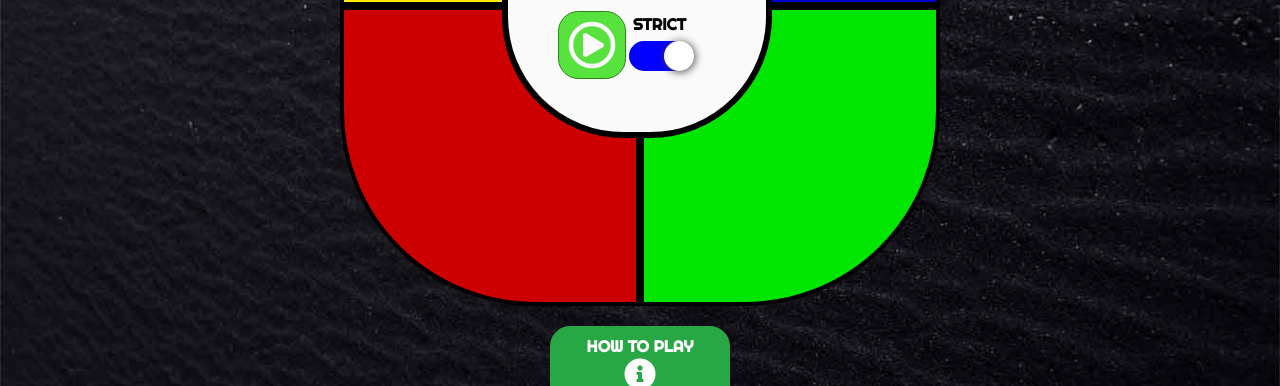
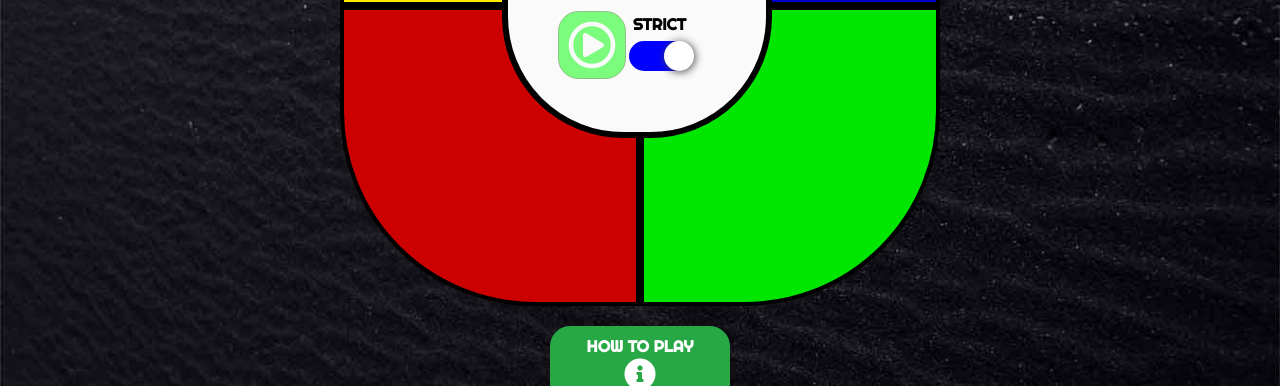
Before and after one commit to 5803emma/milestone2-simongame, a plain HTML site: page index.html in a window 1280 px wide. In both pictures the pointer is over the element 592 px from the left and 458 px from the top of the page. Shown: the part 414-800 px from the top of the page. Drawn offline with nearby package versions, Linux system fonts and the light colour scheme.

Commit message:
Add hover transition to play button on game board

```diff
--- a/assets/css/style.css
+++ b/assets/css/style.css
@@ -185,7 +185,12 @@ body {
     width: 68px;
     border-radius: 30%;
     border: solid 1px #298417;
+    transition: 0.3s;
+}
 
+.start-btn:hover {
+    background-color: #00ff00;
+    opacity: 0.5;
 }
 
 .start-btn:active {
```
Also changed, not shown: .c9/metadata/environment/assets/css/style.css, .c9/metadata/environment/assets/js/index.js, .c9/metadata/environment/index.html, 2 other files.
